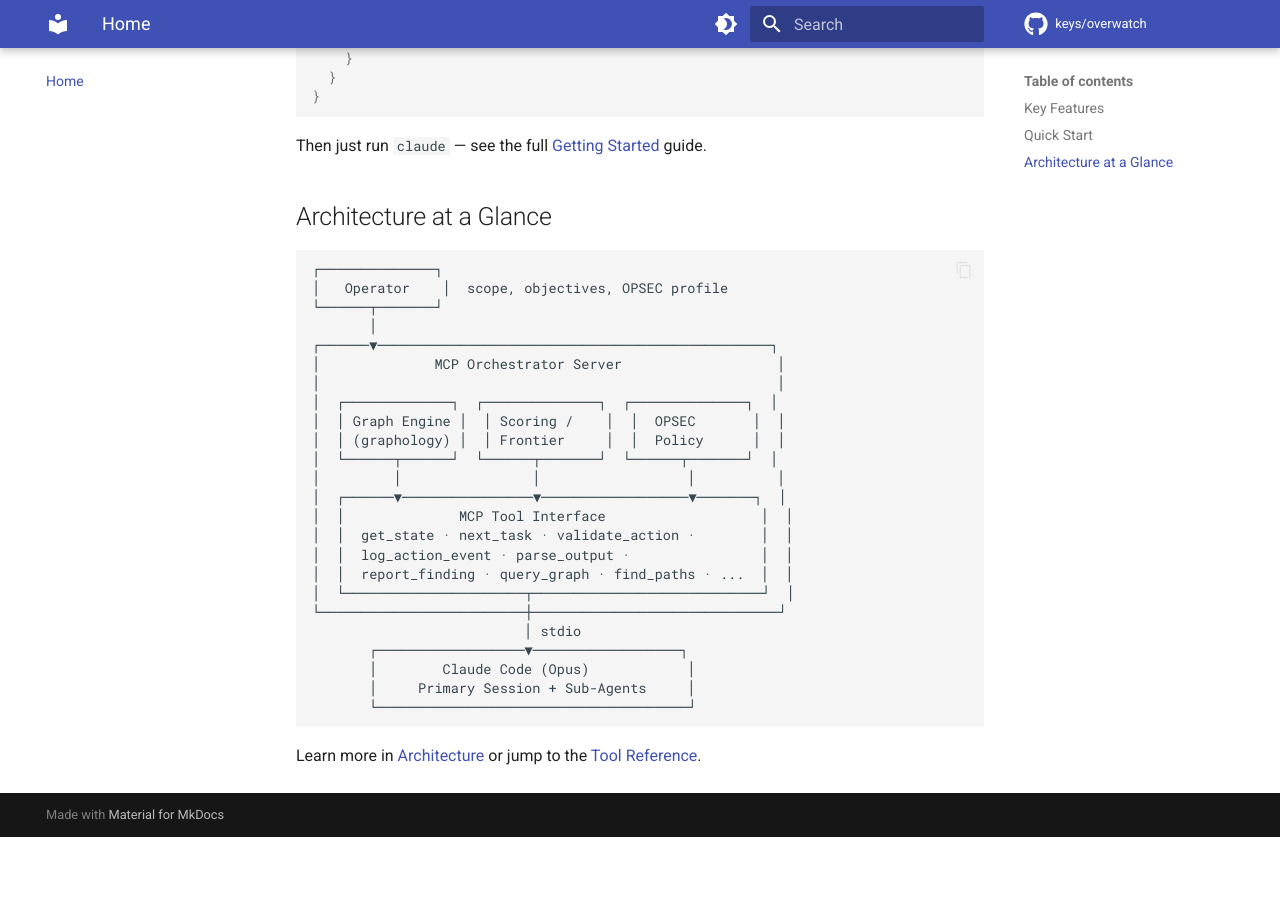
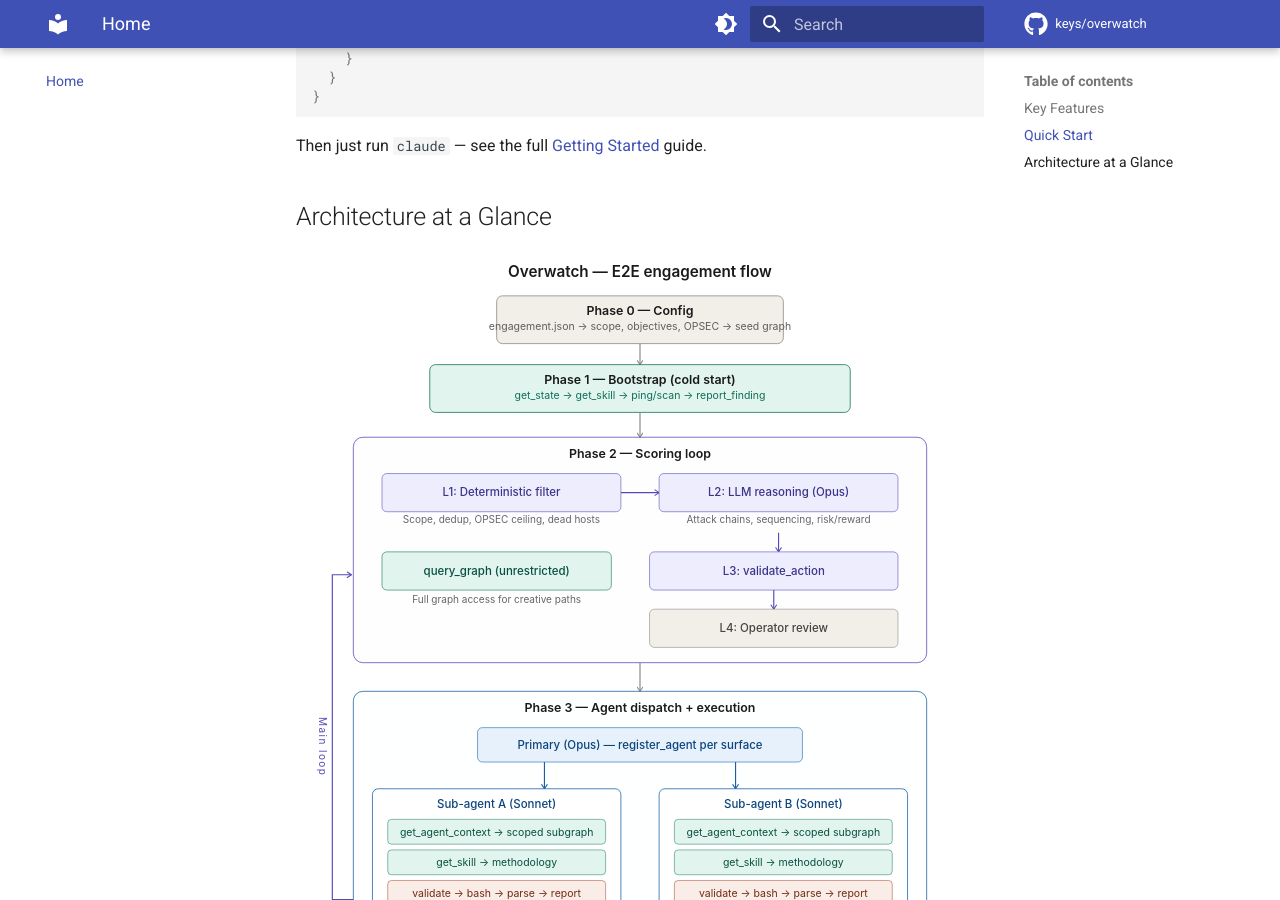
Before and after one commit to professor-moody/overwatch, an MkDocs documentation site: the page built from docs/index.md, in a window 1280 px wide and 900 px high, scrolled down 1417 px. Built offline with MkDocs 1.6.1 and Material for MkDocs 9.7.7, drawn with Linux system fonts in a browser that asks for light colours; comment, search, counter and statistics services are not loaded; before the commit the page ends 2254 px from its top, so only the background shows below that.

Commit message:
docs: replace ASCII diagrams with E2E flow SVG
- Copy overwatch-e2e-flow.svg to docs/assets/
- Replace ASCII art in index.md and architecture.md with SVG image

````diff
--- a/docs/index.md
+++ b/docs/index.md
@@ -48,31 +48,6 @@
 
 ## Architecture at a Glance
 
-```
-┌──────────────┐
-│   Operator    │  scope, objectives, OPSEC profile
-└──────┬───────┘
-       │
-┌──────▼────────────────────────────────────────────────┐
-│              MCP Orchestrator Server                   │
-│                                                        │
-│  ┌─────────────┐  ┌──────────────┐  ┌──────────────┐  │
-│  │ Graph Engine │  │ Scoring /    │  │  OPSEC       │  │
-│  │ (graphology) │  │ Frontier     │  │  Policy      │  │
-│  └──────┬──────┘  └──────┬───────┘  └──────┬───────┘  │
-│         │                │                  │          │
-│  ┌──────▼────────────────▼──────────────────▼───────┐  │
-│  │              MCP Tool Interface                   │  │
-│  │  get_state · next_task · validate_action ·        │  │
-│  │  log_action_event · parse_output ·                │  │
-│  │  report_finding · query_graph · find_paths · ...  │  │
-│  └──────────────────────┬────────────────────────────┘  │
-└─────────────────────────┼──────────────────────────────┘
-                          │ stdio
-       ┌──────────────────▼──────────────────┐
-       │        Claude Code (Opus)            │
-       │     Primary Session + Sub-Agents     │
-       └──────────────────────────────────────┘
-```
+![Overwatch E2E Flow](assets/overwatch-e2e-flow.svg)
 
 Learn more in [Architecture](architecture.md) or jump to the [Tool Reference](tools/index.md).
````
Also changed, not shown: docs/architecture.md (+1 -26 lines), docs/assets/overwatch-e2e-flow.svg (added).
